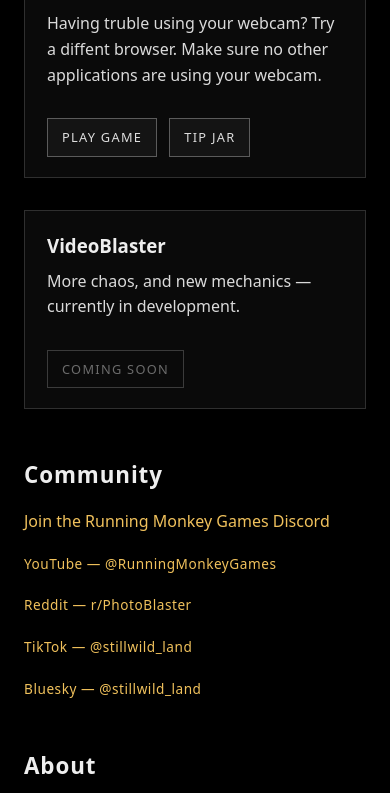
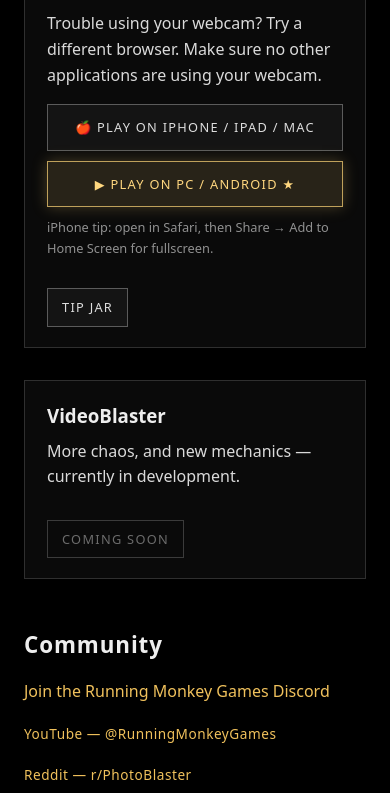
Before and after one commit to niftyvoicemail-ctrl/runningmonkeygames, a plain HTML site: page index.html in a window 390 px wide. Shown: the part 956-1749 px from the top of the page. Drawn offline with Linux system fonts and the light colour scheme.

Commit message:
Add responsive play buttons for different platforms

```diff
--- a/index.html
+++ b/index.html
@@ -184,6 +184,38 @@
       color: #fff;
     }
 
+    /* PLATFORM PLAY BUTTONS (Apple / everyone else) */
+    .play-row {
+      display: flex;
+      flex-wrap: wrap;
+      gap: 10px;
+      margin-top: 14px;
+    }
+
+    .play-row .page-btn {
+      margin: 0;
+      flex: 1 1 160px;
+      text-align: center;
+      padding: 12px 14px;
+    }
+
+    .page-btn.primary {
+      color: #ffd77f;
+      border-color: rgba(255,215,120,0.7);
+      background: rgba(255,215,120,0.12);
+      box-shadow: 0 0 14px rgba(255,215,120,0.25);
+    }
+
+    .page-btn.primary::after {
+      content: " \2605";
+    }
+
+    .play-note {
+      font-size: 0.8rem;
+      color: rgba(255,255,255,0.55);
+      margin-top: 10px;
+    }
+
     /* COMING SOON TAG */
     .coming-soon {
       display: inline-block;
@@ -279,10 +311,16 @@
           <h3>Photo Blaster</h3>
           <img class="card-title-img" src="games/photoblaster/PB-title.png" alt="Photo Blaster">
           <p>
-            Having truble using your webcam? Try a diffent browser.
+            Trouble using your webcam? Try a different browser.
             Make sure no other applications are using your webcam.
           </p>
-          <a class="page-btn" href="games/photoblaster/index.html">Play Game</a>
+
+          <div class="play-row">
+            <a class="page-btn" id="btn-apple" href="games/photoblaster-safari/index.html">🍎 Play on iPhone / iPad / Mac</a>
+            <a class="page-btn" id="btn-other" href="games/photoblaster/index.html">▶ Play on PC / Android</a>
+          </div>
+          <p class="play-note">iPhone tip: open in Safari, then Share → Add to Home Screen for fullscreen.</p>
+
           <a class="page-btn" href="buy/buy.html">Tip Jar</a>
         </div>
 
@@ -344,5 +382,11 @@
   © Running Monkey Games™ · All rights reserved
 </footer>
 
+<script>
+  // Highlight the best-fit play button for the visitor's device
+  var isApple = /iPhone|iPad|iPod|Macintosh/.test(navigator.userAgent);
+  document.getElementById(isApple ? "btn-apple" : "btn-other").classList.add("primary");
+</script>
+
 </body>
 </html>
```
